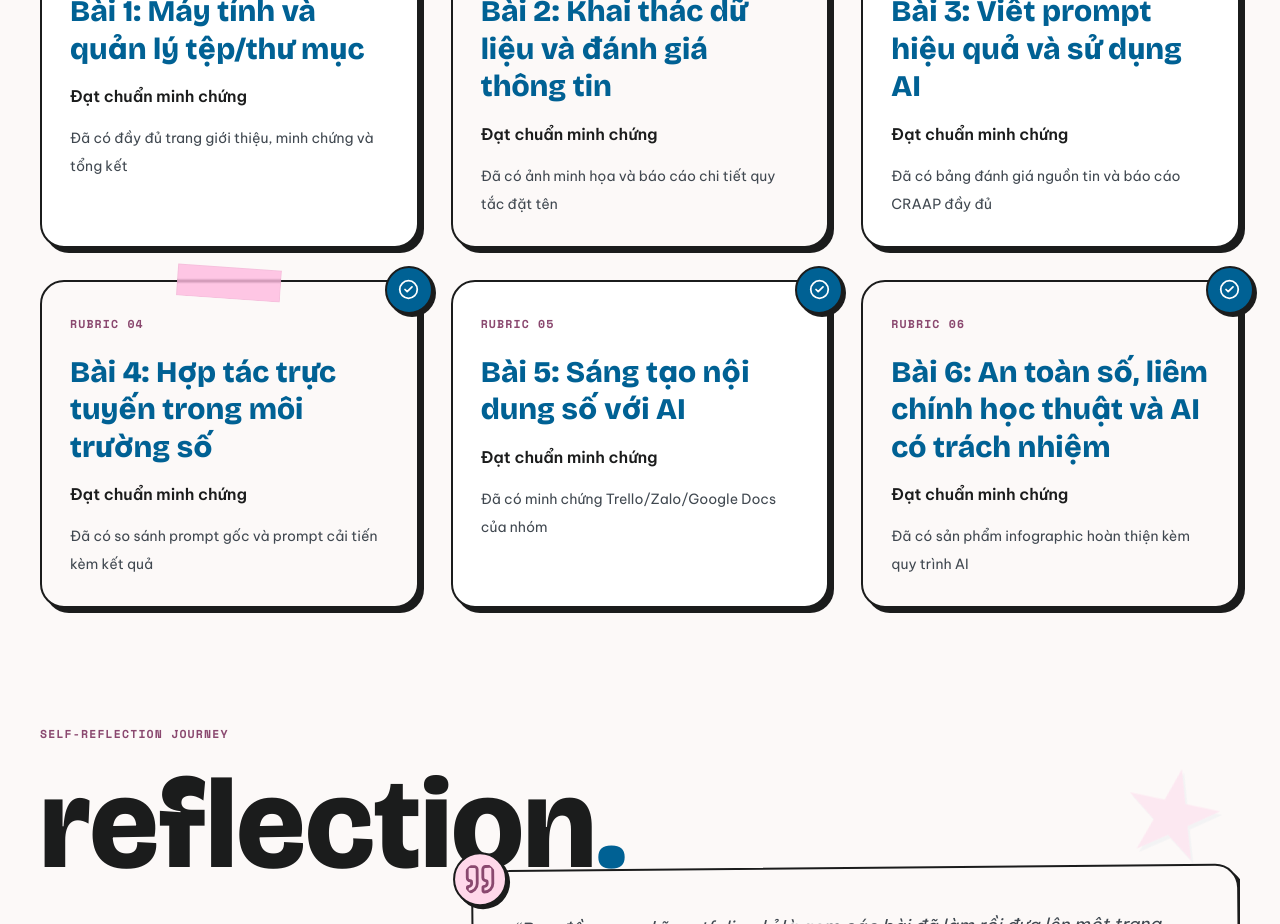
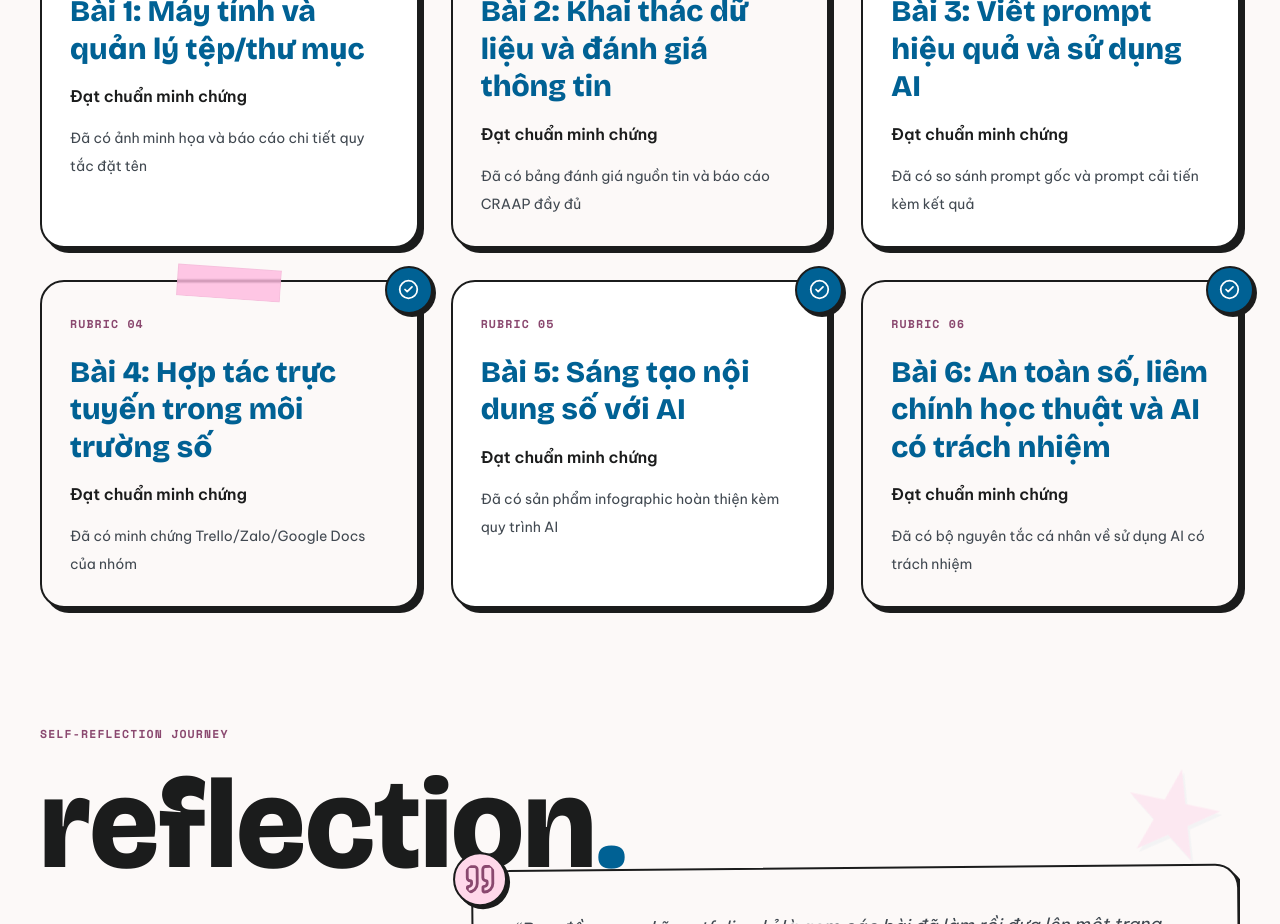
Before and after one commit to pv7c2v7fws-bit/-Portfolio-NguyenThiDung, a React (Vite) app: page / in a window 1280 px wide. Shown: the part 5820-6744 px from the top of the page. Built offline with nearby package versions, Linux system fonts and the light colour scheme; the HTML template or start-up script is replaced by a standard one.

Commit message:
commit message

```diff
--- a/src/data/portfolioData.js
+++ b/src/data/portfolioData.js
@@ -100,7 +100,6 @@ export const portfolioData = {
     }
   ],
   rubric: [
-    { criteria: "Thiết kế và cấu trúc Portfolio", excellent: "Chuyên nghiệp, sáng tạo, điều hướng tốt, UI/UX hiện đại.", status: "Hoàn thành", action: "Đã có đầy đủ trang giới thiệu, minh chứng và tổng kết" },
     { criteria: "Bài 1: Quản lý tệp/thư mục", excellent: "Cấu trúc tối ưu, quy tắc đặt tên rõ ràng, minh họa sắc nét.", status: "Hoàn thành", action: "Đã có ảnh minh họa và báo cáo chi tiết quy tắc đặt tên" },
     { criteria: "Bài 2: Tìm kiếm & Đánh giá", excellent: "Bảng đánh giá CRAAP chi tiết, dùng toán tử nâng cao hiệu quả.", status: "Hoàn thành", action: "Đã có bảng đánh giá nguồn tin và báo cáo CRAAP đầy đủ" },
     { criteria: "Bài 3: Viết Prompt hiệu quả", excellent: "So sánh rõ ràng trước/sau, phân tích lỗi và cải tiến sâu sắc.", status: "Hoàn thành", action: "Đã có so sánh prompt gốc và prompt cải tiến kèm kết quả" },
```
